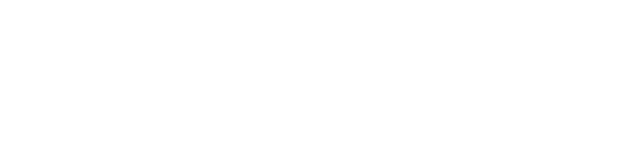
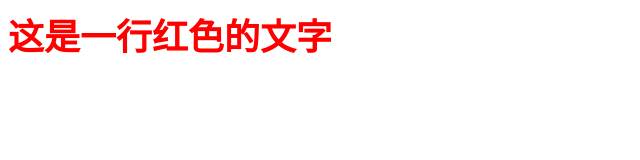
Before and after one commit to 506140493/project_01, a plain HTML site: page index.html in a window 1280 px wide. Shown: the whole page, without its empty margins (0-640 px from the left). Drawn offline with Linux system fonts and the light colour scheme.

Commit message:
新增index.js和index.css，修改了index.html

```diff
--- /dev/null
+++ b/index.css
@@ -0,0 +1,5 @@
+div {
+    color: red;
+    font-size: 36px;
+    font-weight: 700;
+}
--- a/index.html
+++ b/index.html
@@ -6,10 +6,11 @@
     <meta http-equiv="X-UA-Compatible" content="IE=edge">
     <meta name="viewport" content="width=device-width, initial-scale=1.0">
     <title>Document</title>
+    <link rel="stylesheet" href="index.css">
 </head>
 
 <body>
-    <div></div>
+    <div>这是一行红色的文字</div>
 </body>
 
 </html>
```
Also changed, not shown: index.js (added), 1 other file.
